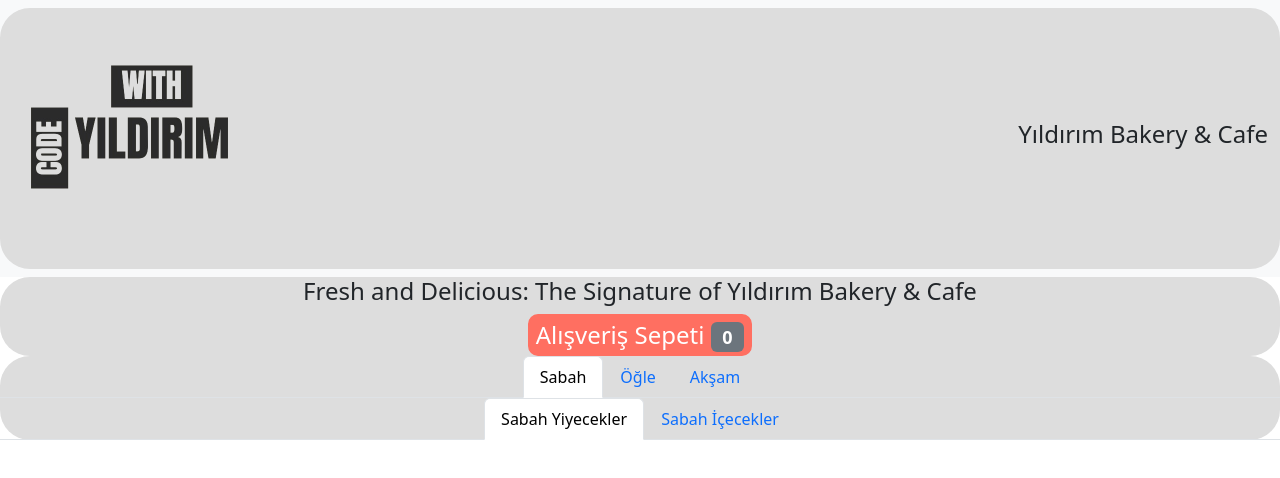
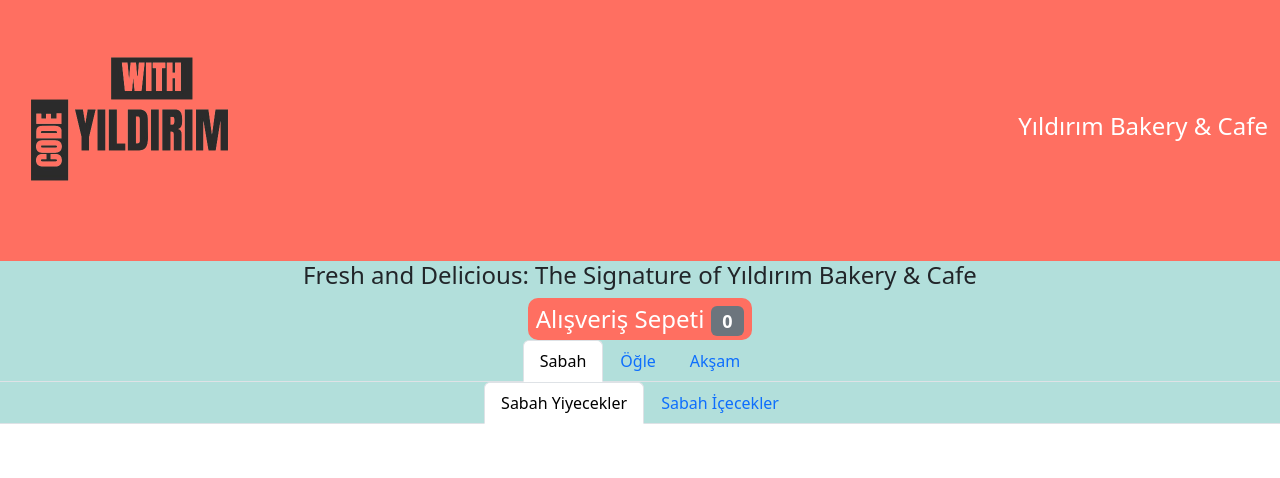
Before and after one commit to Eyupyldrm07/Restorant-Menu-Uygulmas-, a plain HTML site: page index.html in a window 1280 px wide. Drawn offline with nearby package versions, Linux system fonts and the light colour scheme; no server answers.

Commit message:
fifex css

```diff
--- a/index.html
+++ b/index.html
@@ -9,9 +9,8 @@
 
   </head>
   <body>
-    <header>
-        <nav class="navbar bg-body-tertiary">
-            <div class="container-fluid " >
+    <nav class="navbar bg-body-tertiary"  style="--bs-navbar-padding-y:0 !important">
+      <div class="container-fluid" >
         <a class="navbar-brand " href="#">
           <img src="/img/logo.png" alt="Logo" width="250" height="250" class="d-inline-block align-text-top " >
         </a>
@@ -20,7 +19,7 @@
 
     </nav>
 
-    </header>
+
     <main>
       <div class="menu-title"> <H4>Fresh and Delicious: The Signature of Yıldırım Bakery & Cafe</H4>    <button type="button" class="alisveris-sepeti" data-bs-toggle="modal" data-bs-target="#sepetModal">
         Alışveriş Sepeti <span id="sepet-count" class="badge bg-secondary">0</span>
--- a/style.css
+++ b/style.css
@@ -7,8 +7,7 @@
 }
 
 .container-fluid {
-    border-radius: 30px;
-    background-color: #ddd;
+    background-color: #B2DFDB;
 
 }
 
@@ -19,10 +18,11 @@
 
 
 
+
+
 .menu-title {
     text-align: center;
-    background-color: #ddd;
-    border-radius: 30px;
+    background-color: #B2DFDB;
 
 
 }
@@ -31,7 +31,6 @@
     text-align: center;
     background-color: #ff6f61;
     color: white;
-    border-radius: 30px;
 
 }
 
@@ -53,15 +52,14 @@
 }
 
 .menu-navbar {
-    border-radius: 30px;
-    background-color: #ddd;
+    background-color: #B2DFDB;
 }
 /* Ürün Kartları için Düzenleme */
 .sabah-yiyecek, .sabah-icecek, .ogle-icecek, .ogle-yiyecek, .aksam-icecek, .aksam-yiyecek {
     border-radius: 15px;
     margin-left: auto;
     margin-right: auto;
-    border: 1px solid #ddd;
+    border: 1px solid #B2DFDB;
     padding: 20px;
     display: flex;
     align-items: center;
@@ -202,7 +200,7 @@
     width: 50px;
     margin-left: 5px;
     padding: 5px;
-    border: 1px solid #ddd;
+    border: 1px solid #B2DFDB;
     border-radius: 5px;
     text-align: center;
 }
```
Lines whose indentation alone changed are shown as unchanged.
